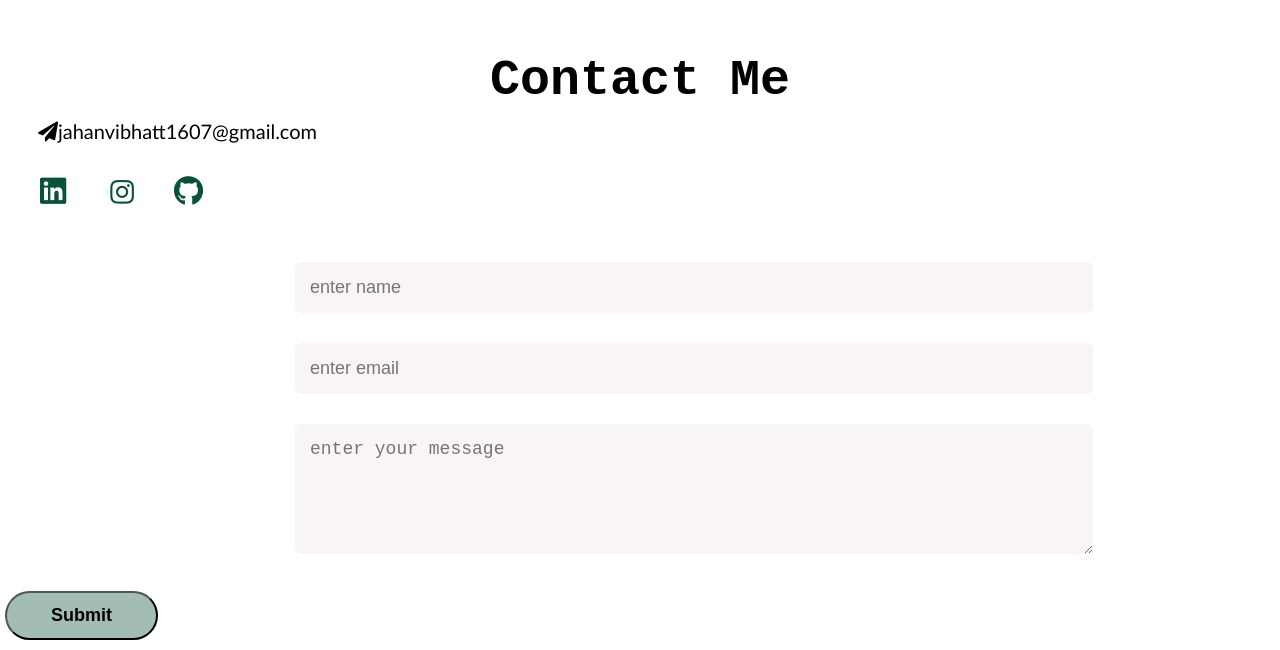
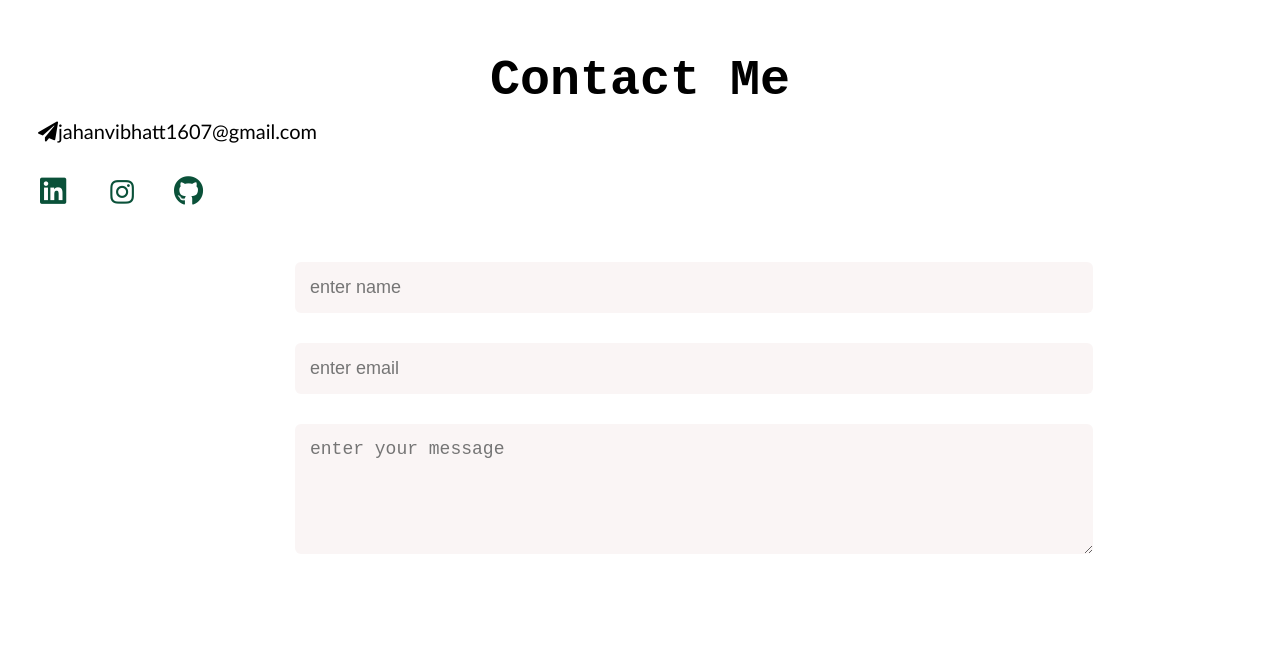
Before and after one commit to jahanviii/html_css_practice, a plain HTML site: page index.html in a window 1280 px wide. Shown: the part 1696-2346 px from the top of the page. After the commit the page ends 2269 px from the top, so only its background shows below. Drawn offline with Linux system fonts and the light colour scheme; a web font is replaced by a local one.

Commit message:
Update index.html

```diff
--- a/index.html
+++ b/index.html
@@ -96,7 +96,7 @@
 
             <input type="email" id="email" name="uremail" placeholder="enter email" required>
             <textarea name="message" rows="5" placeholder="enter your message"></textarea>
-            <button type="submit" class="bt">Submit</button>
+
           </form></div>
        </div>
 </div>
```
